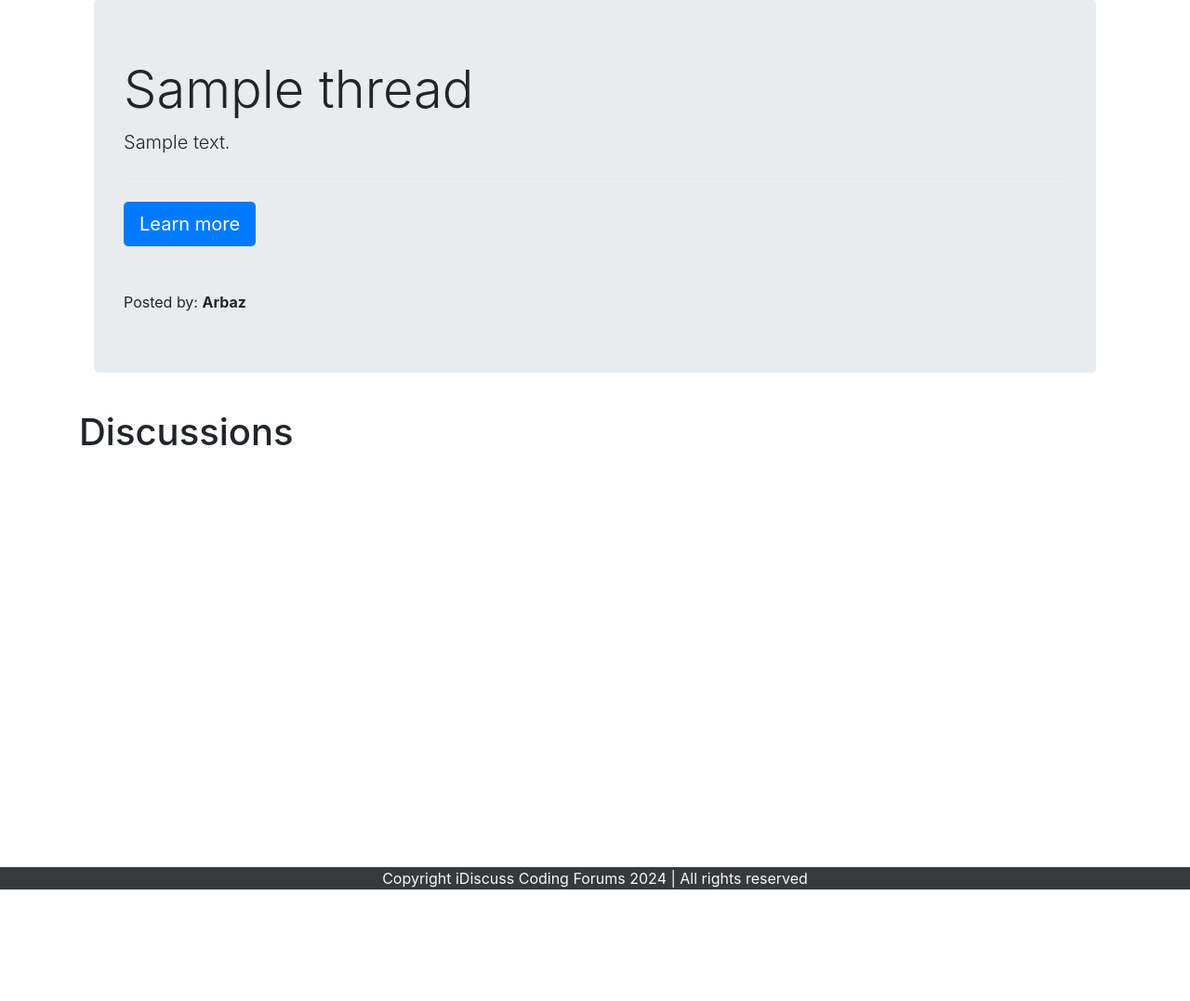
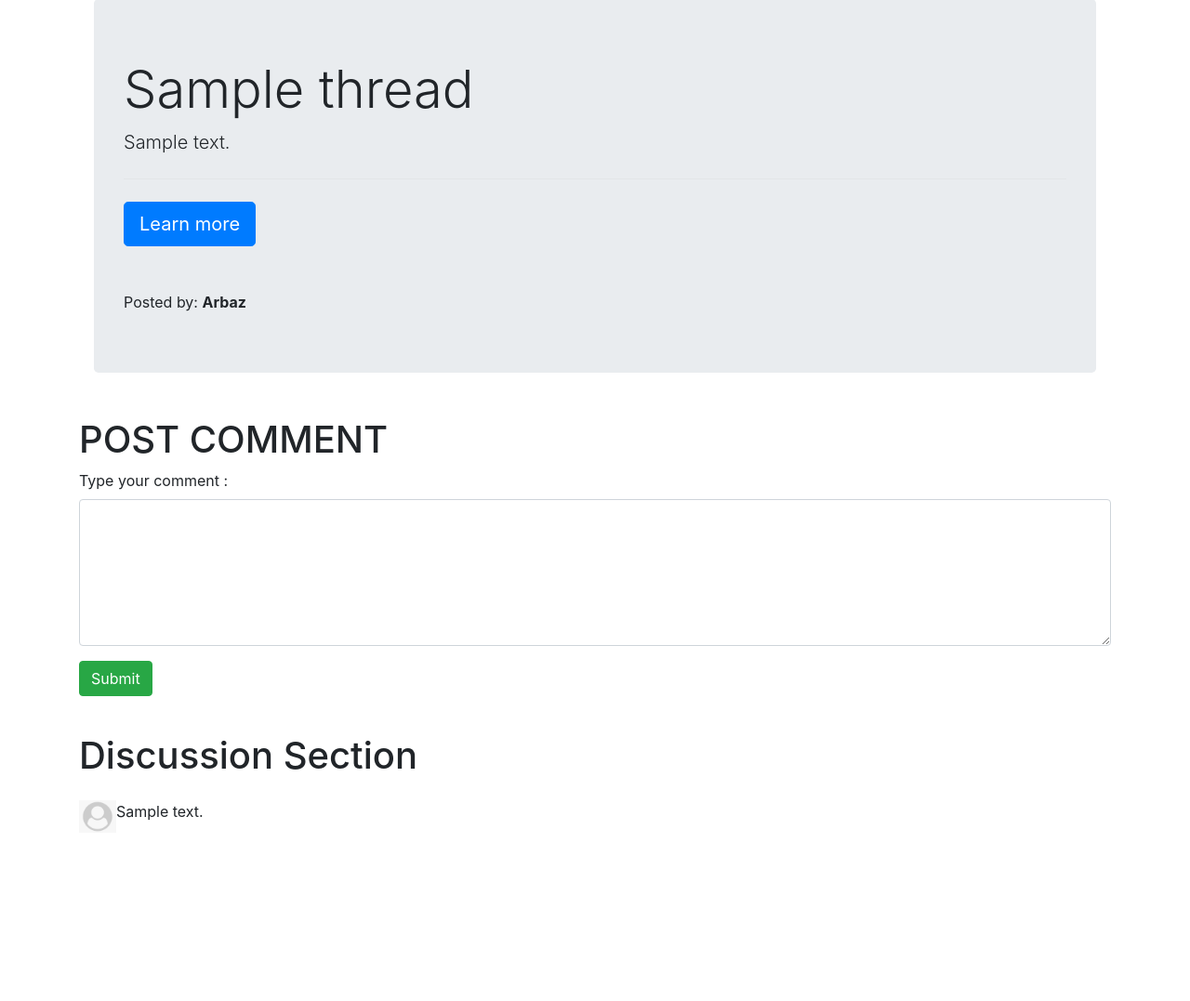
Before and after one commit to arbazzkhann/learn_php, a PHP site: page /arbaz/threads.php?threadid=1 in a window 1280 px wide. Shown: the part 73-1150 px from the top of the page at 93% size. Before the commit the page ends 1030 px from the top, so only its background shows below. Run offline with PHP 8.4, Linux system fonts and the light colour scheme; tables that the repository leaves empty or names only in its code hold one stand-in row (values such as "Sample post"); data that the repository does not hold is empty.

Commit message:
creating comments table and importing comments from the database and display on screen.

```diff
--- a/33. Project - Online Form/threads.php
+++ b/33. Project - Online Form/threads.php
@@ -12,9 +12,9 @@
     <link rel="stylesheet" href="https://stackpath.bootstrapcdn.com/bootstrap/4.5.0/css/bootstrap.min.css"
         integrity="sha384-9aIt2nRpC12Uk9gS9baDl411NQApFmC26EwAOH8WgZl5MYYxFfc+NcPb1dKGj7Sk" crossorigin="anonymous">
     <style>
-        #ques{
-            min-height: 500px;
-        }
+    #ques {
+        min-height: 500px;
+    }
     </style>
 </head>
 
@@ -57,48 +57,64 @@
     </div>
 
 
+    <!-- Discussion Form -->
+    <div class="container">
+        <h1 class="mt-5">POST COMMENT</h1>
+        <form action="<?php $_SERVER['REQUEST_URI']?>" method="post">
+            <div class="mb-3">
+                <label for="discussionComment" class="form-label">Type your comment : </label>
+                <textarea rows="6" class="form-control" name="discussion_comment" id="discussionComment"></textarea>
+            </div>
+            <button type="submit" class="btn btn-success">Submit</button>
+        </form>
+    </div>
 
-    <!-- Q & A Section -->
+
+
+
     <div id="ques" class="container my-3 py-4">
 
-    <h1>Discussions</h1>
-    <!-- <?php
-           $cat_id = $_GET['catid'];
+        <h1 class="mb-4">Discussion Section</h1>
+        <?php
+           $thread_id = $_GET['threadid'];
 
            // Corrected SQL query with backticks around table name
-           $sql = "SELECT * FROM `threads` WHERE thread_category_id=$cat_id";
+           $sql = "SELECT * FROM `comments` WHERE thread_id=$thread_id";
 
            $result = mysqli_query($conn, $sql);
+           $noResult = true;
 
-           if (!$result) {
-               // Handle query execution error
-               echo "Error: " . mysqli_error($conn);
-           } else {
                // Fetch data only if the query was successful
                while($row = mysqli_fetch_assoc($result)) {
-                   $thread_title = $row['thread_title'];
-                   $thread_cat_desc = $row['thread_description'];
-
-
+                   $comment_id = $row['comment_id'];
+                   $contant = $row['comment_content'];
+                   $noResult = false;
 
             echo '
                     <div class="media my-3">
                         <img src="./images/userdefault.png" width="40px" alt="...">
                     <div class="media-body">
-                        <h5 class="mt-0"><a href="threads.php">'.$thread_title.'</a></h5>
-                        <p>'.$thread_cat_desc.'</p>
+                        <p>'.$contant.'</p>
                     </div>
                     </div>';
+
                 }
+
+            if($noResult) {
+                echo '
+                    <div class="jumbotron jumbotron-fluid pl-4">
+                        <h1 class="display-4">NO DISCUSSIONS FOUND</h1>
+                        <p>Be the first person to ask question.</p>
+                    </div>
+                    </div>';
             }
-
-    ?> -->
-
-        </div>
+            echo '</div>';
+    ?>
 
 
-    <?php include './partials/_footer.php'?>
-    <!--Footer-->
+
+        <?php include './partials/_footer.php'?>
+        <!--Footer-->
 </body>
 <script src="https://cdn.jsdelivr.net/npm/bootstrap@5.3.2/dist/js/bootstrap.bundle.min.js"
     integrity="sha384-C6RzsynM9kWDrMNeT87bh95OGNyZPhcTNXj1NW7RuBCsyN/o0jlpcV8Qyq46cDfL" crossorigin="anonymous">
```
